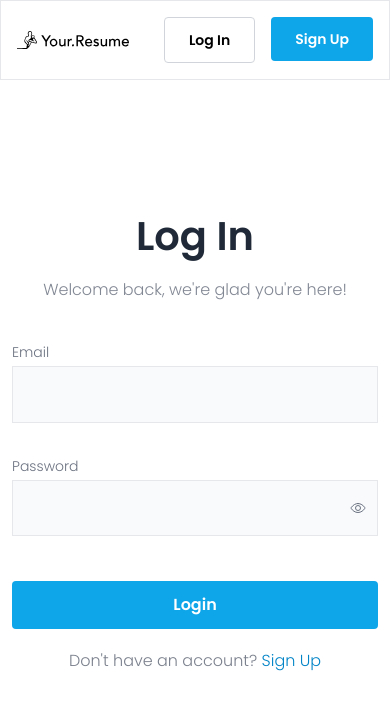
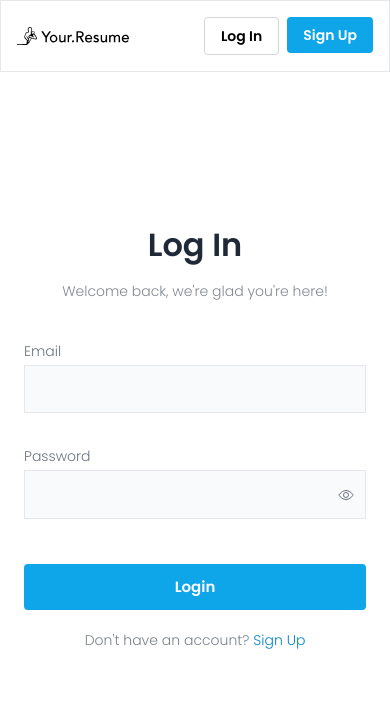
Before and after one commit to AnaAdrian/cv-generator, a React (Vite) app: page /login in a window 390 px wide. Shown: the top 710 px of the page. Built offline with nearby package versions, Linux system fonts and the light colour scheme.

Commit message:
updated auth design for mobile screens

```diff
--- a/src/pages/Login.jsx
+++ b/src/pages/Login.jsx
@@ -41,8 +41,10 @@ const LoginPage = () => {
     <div className="flex w-full items-center justify-center">
       <form className="w-full max-w-sm" onSubmit={handleSubmit(handleLogin)}>
         <div className="mb-10 flex flex-col gap-3 text-center">
-          <h1 className=" text-[40px] font-bold text-gray-800">Log In</h1>
-          <p className="text-md font-light text-gray-500 text-opacity-85">
+          <h1 className=" text-[32px] font-bold text-gray-800 md:text-[40px]">
+            Log In
+          </h1>
+          <p className="text-sm font-light text-gray-500 text-opacity-85 md:text-base">
             Welcome back, we&apos;re glad you&apos;re here!
           </p>
         </div>
@@ -72,7 +74,7 @@ const LoginPage = () => {
             </div>
           </Button>
           <div className="flex flex-col gap-5 text-center">
-            <p className="text-md font-light text-gray-500 text-opacity-90">
+            <p className="text-sm font-light text-gray-500 text-opacity-90 md:text-base">
               Don&apos;t have an account?{" "}
               <NavLink to="/signup" className="text-sky-600 ">
                 Sign Up
--- a/src/pages/SignUp.jsx
+++ b/src/pages/SignUp.jsx
@@ -71,8 +71,10 @@ const SignUpPage = () => {
           onSubmit={handleSubmit(handleSignUp)}
         >
           <div className="mb-10 flex flex-col gap-4 text-center">
-            <h1 className="text-4xl font-bold text-gray-800">Sign Up</h1>
-            <p className="text-md font-light text-gray-500">
+            <h1 className="text-[32px] font-bold text-gray-800 md:text-[40px]">
+              Sign Up
+            </h1>
+            <p className="text-sm font-light text-gray-500 md:text-base">
               Create your account
             </p>
           </div>
--- a/src/ui/AuthLayout.jsx
+++ b/src/ui/AuthLayout.jsx
@@ -5,7 +5,7 @@ function AuthLayout({ children }) {
     <div className="relative flex min-h-screen flex-col">
       {" "}
       <Header />
-      <div className="mx-3 flex flex-1 items-center justify-center py-10">
+      <div className="mx-6 flex flex-1 items-center justify-center py-10">
         {" "}
         {children}
       </div>
--- a/src/ui/AuthNavigation.jsx
+++ b/src/ui/AuthNavigation.jsx
@@ -4,7 +4,7 @@ import Button from "./Button";
 function AuthNavigation() {
   return (
     <nav>
-      <ul className="flex space-x-4">
+      <ul className="flex space-x-2 md:space-x-4">
         <li>
           <NavLink to="/login">
             <Button variant="inverse"> Log In</Button>
--- a/src/ui/Button.jsx
+++ b/src/ui/Button.jsx
@@ -9,9 +9,9 @@ function Button({ children, variant, size, ...rest }) {
   };
 
   const sizes = {
-    sm: "text-sm",
-    md: "text-md",
-    lg: "text-lg",
+    sm: "text-sm md:px-5 md:py-3 px-4 py-2",
+    md: "text-[15px] px-6 py-3",
+    lg: "text-lg px-8 py-4",
   };
 
   const style = variants[variant];
@@ -19,7 +19,7 @@ function Button({ children, variant, size, ...rest }) {
 
   return (
     <button
-      className={`${style} ${textSize} rounded-[4px] px-6 py-3 font-semibold transition-all duration-100 ease-in-out `}
+      className={`${style} ${textSize} rounded-[4px] font-semibold transition-all duration-100 ease-in-out `}
       {...rest}
     >
       {children}
--- a/src/ui/Input.jsx
+++ b/src/ui/Input.jsx
@@ -29,7 +29,7 @@ const Input = forwardRef(({ type, label, error, ...rest }, ref) => {
           id={`input-${label}`}
           type={inputType}
           {...rest}
-          className="font-small w-full border bg-slate-50 px-3 py-4 text-[15px] text-gray-500 focus:outline-none"
+          className="w-full border bg-slate-50 px-2 py-3 text-[15px] text-gray-500 focus:outline-none md:px-3 md:py-4"
         />
         {type === "password" && (
           <button
```
